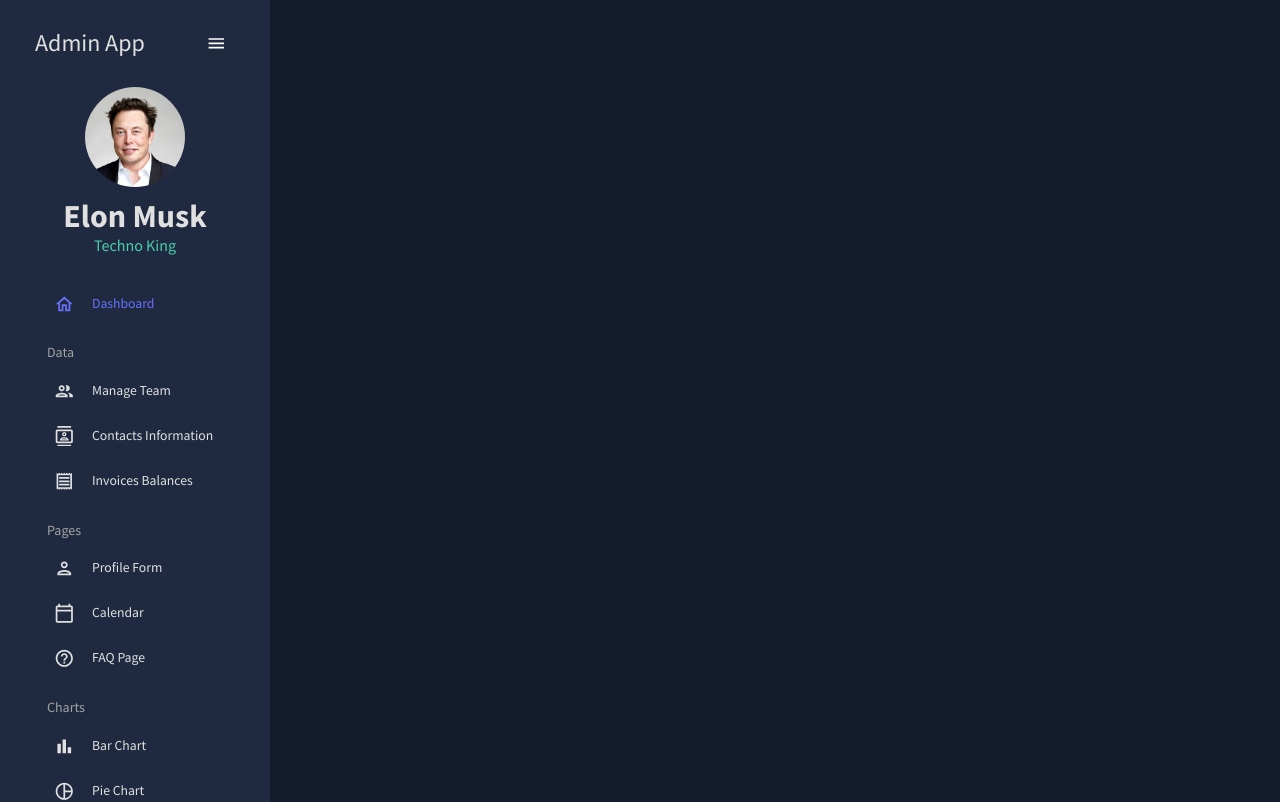
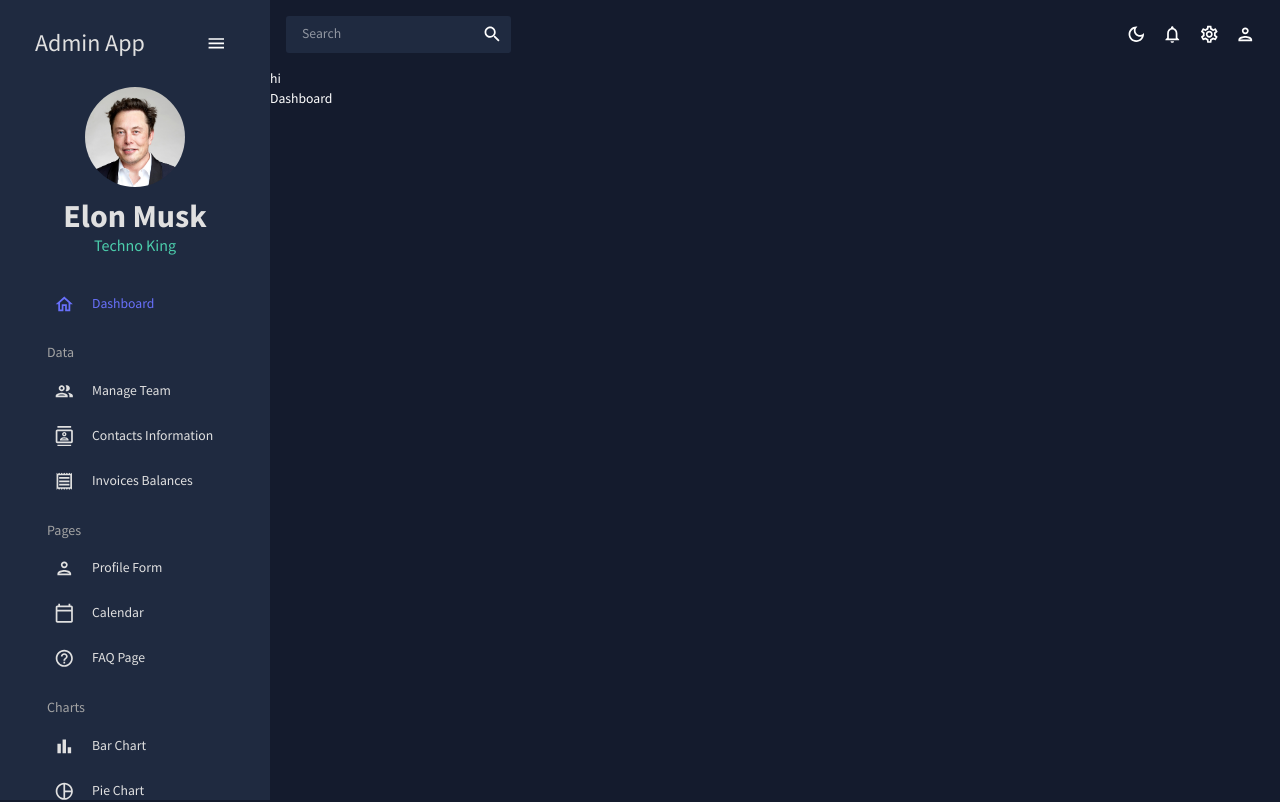
Before and after one commit to Facundo-Martin/react-admin-dashboard, a React (Create React App) app: page / in a window 1280 px wide. Shown: the top 802 px of the page. Built offline with nearby package versions, Linux system fonts and the light colour scheme.

Commit message:
fixed Layout component

```diff
--- a/src/layout/Layout.jsx
+++ b/src/layout/Layout.jsx
@@ -1,12 +1,13 @@
+import { Box } from "@mui/material";
 import React from "react";
 import Sidebar from "./Sidebar";
 import Topbar from "./Topbar";
 
 const Layout = ({ children }) => {
   return (
-    <div className="flex">
+    <div style={{ display: "flex", width: "100%" }}>
       <Sidebar />
-      <div>
+      <div style={{ width: "100%" }}>
         <Topbar />
         <main>{children}</main>
       </div>
```
